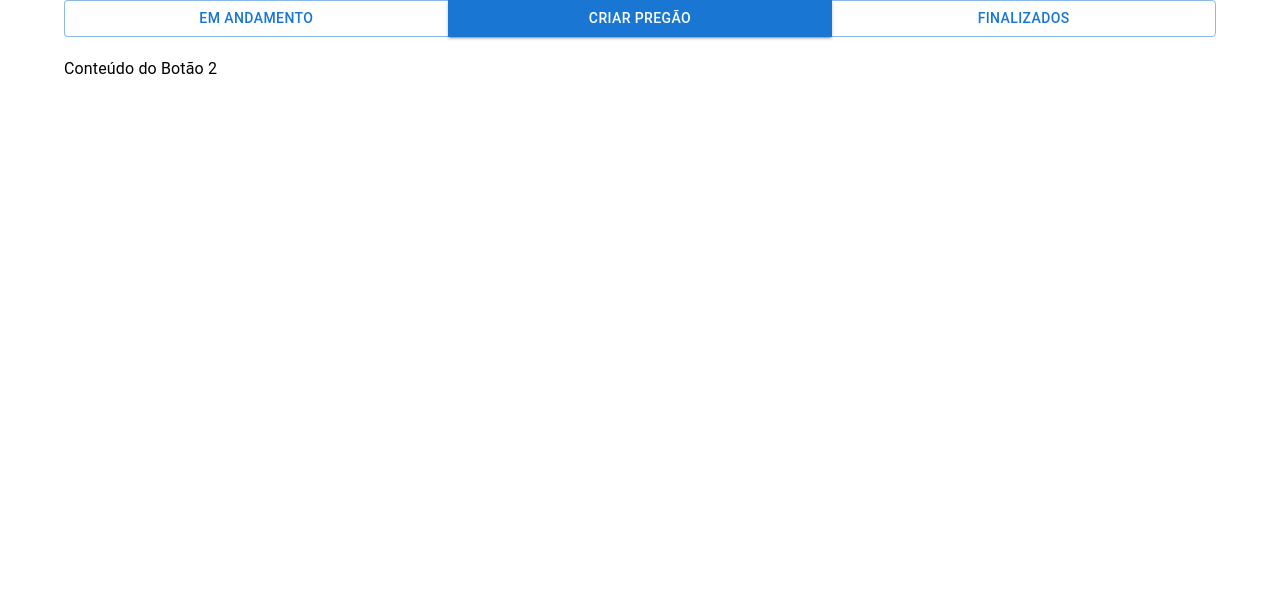
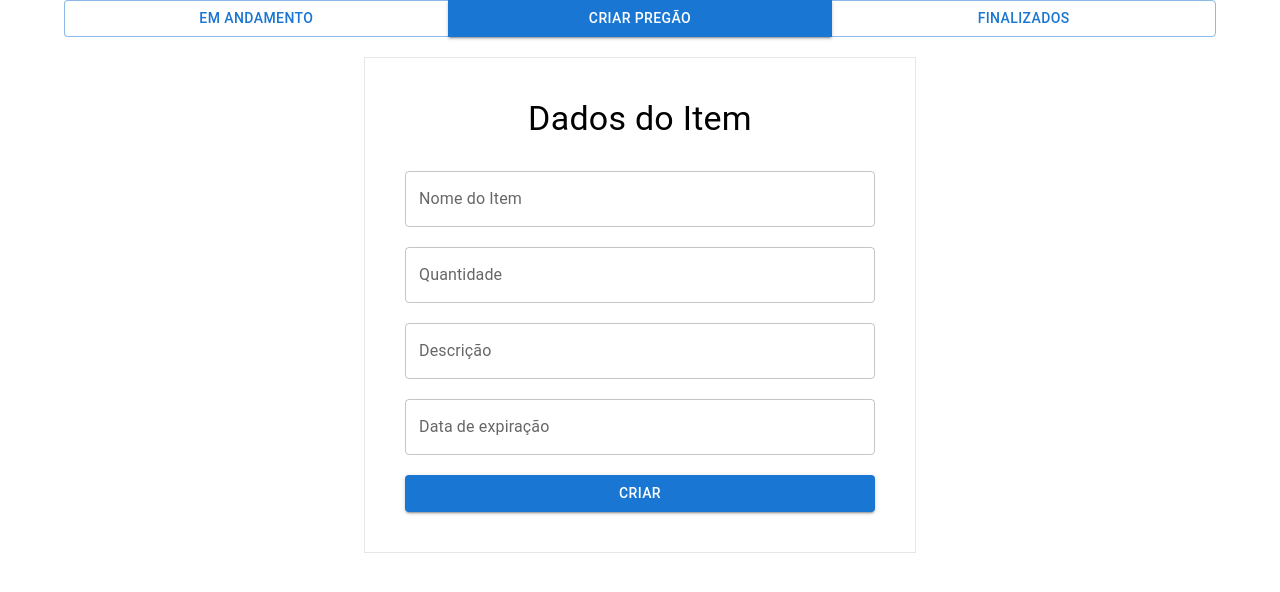
Before and after one commit to GeneralTITO/app-construction, a React (Vite) app in the folder front/: page /homeConstructor in a window 1280 px wide. Both pictures are taken after a click on the button "CRIAR PREGÃO". Shown: the top 592 px of the page. Built offline with nearby package versions, Linux system fonts and the light colour scheme; no server answers.

Commit message:
feaT: add status column at tble

```diff
--- a/front/package.json
+++ b/front/package.json
@@ -13,8 +13,12 @@
     "@emotion/react": "^11.11.1",
     "@emotion/styled": "^11.11.0",
     "@hookform/resolvers": "^3.3.0",
+    "@mui/icons-material": "^5.14.6",
+    "@mui/lab": "^5.0.0-alpha.141",
     "@mui/material": "^5.14.6",
+    "@mui/x-date-pickers": "^6.12.0",
     "axios": "^1.4.0",
+    "dayjs": "^1.11.9",
     "react": "^18.2.0",
     "react-dom": "^18.2.0",
     "react-hook-form": "^7.45.4",
--- a/front/src/App.tsx
+++ b/front/src/App.tsx
@@ -6,7 +6,18 @@ function App() {
   return (
     <>
       <RoutesMain />
-      <ToastContainer />
+      <ToastContainer
+        position="top-center"
+        autoClose={5000}
+        hideProgressBar
+        newestOnTop={false}
+        closeOnClick
+        rtl={false}
+        pauseOnFocusLoss
+        draggable
+        pauseOnHover
+        theme="dark"
+      />
     </>
   );
 }
--- /dev/null
+++ b/front/src/components/CreatePregao.tsx
@@ -0,0 +1,134 @@
+import React from "react";
+import { useForm, Controller } from "react-hook-form";
+import { TextField, Button, Container, Typography } from "@mui/material";
+import { DatePicker } from "@mui/x-date-pickers";
+import { LocalizationProvider } from "@mui/x-date-pickers";
+import { AdapterDayjs } from "@mui/x-date-pickers/AdapterDayjs";
+import "dayjs/locale/pt-br";
+import dayjs from "dayjs";
+import { api } from "../services/api";
+import { toast } from "react-toastify";
+dayjs.locale("pt-br");
+
+interface FormData {
+  item_name: string;
+  amount: string;
+  description: string;
+  expiration: any;
+}
+
+export const CreatePregao: React.FC = () => {
+  const {
+    control,
+    handleSubmit,
+    formState: { errors },
+    reset,
+  } = useForm<FormData>();
+
+  const createPregao = async (data: any) => {
+    try {
+      const token = window.localStorage.getItem("@TOKEN");
+      const user_id = window.localStorage.getItem("@USERID");
+      await api.post(`pregao/${user_id}`, data, {
+        headers: {
+          Authorization: `Bearer ${token}`,
+        },
+      });
+    } catch (error) {
+      console.log(error);
+    } finally {
+      toast.success("pregao criado com sucesso!!", {
+        position: "top-center",
+        autoClose: 5000,
+        hideProgressBar: true,
+        closeOnClick: true,
+        pauseOnHover: true,
+        draggable: true,
+        progress: undefined,
+        theme: "light",
+      });
+      reset();
+    }
+  };
+  const onSubmit = (data: any) => {
+    console.log(data);
+    const expiration = `${data.expiration.$D}/${data.expiration.$M + 1}/${
+      data.expiration.$y
+    }`;
+    delete data.expiration;
+    data.expiration = expiration;
+    createPregao(data);
+  };
+
+  return (
+    <LocalizationProvider dateAdapter={AdapterDayjs} adapterLocale="pt-br">
+      <Container maxWidth="sm">
+        <form
+          onSubmit={handleSubmit(onSubmit)}
+          className="flex flex-col gap-5 border p-10"
+        >
+          <Typography variant="h4" align="center" gutterBottom>
+            Dados do Item
+          </Typography>
+          <Controller
+            name="item_name"
+            control={control}
+            defaultValue=""
+            rules={{ required: "Nome do item é obrigatório" }}
+            render={({ field }) => (
+              <TextField
+                {...field}
+                label="Nome do Item"
+                fullWidth
+                error={!!errors.item_name}
+                helperText={errors.item_name?.message}
+              />
+            )}
+          />
+          <Controller
+            name="amount"
+            control={control}
+            defaultValue=""
+            rules={{ required: "Quantidade é obrigatória" }}
+            render={({ field }) => (
+              <TextField
+                {...field}
+                label="Quantidade"
+                fullWidth
+                error={!!errors.amount}
+                helperText={errors.amount?.message}
+              />
+            )}
+          />
+          <Controller
+            name="description"
+            control={control}
+            defaultValue=""
+            rules={{ required: "Descrição é obrigatória" }}
+            render={({ field }) => (
+              <TextField
+                {...field}
+                label="Descrição"
+                fullWidth
+                error={!!errors.description}
+                helperText={errors.description?.message}
+              />
+            )}
+          />
+          <Controller
+            name="expiration"
+            control={control}
+            defaultValue={null}
+            rules={{ required: "Data de expiração é obrigatória" }}
+            render={({ field }) => (
+              <DatePicker {...field} label="Data de expiração" />
+            )}
+          />
+          <Button type="submit" variant="contained" color="primary" fullWidth>
+            Criar
+          </Button>
+        </form>
+      </Container>
+    </LocalizationProvider>
+  );
+};
--- /dev/null
+++ b/front/src/components/InProgress.tsx
@@ -0,0 +1,3 @@
+export const InProgress = () => {
+  return <div>InProgress</div>;
+};
--- /dev/null
+++ b/front/src/components/ShowItens.tsx
@@ -0,0 +1,105 @@
+import React, { useEffect, useState } from "react";
+import {
+  Table,
+  TableBody,
+  TableCell,
+  TableContainer,
+  TableHead,
+  TableRow,
+  Paper,
+  Button,
+  TextField,
+} from "@mui/material";
+import DeleteIcon from "@mui/icons-material/Delete";
+import EditIcon from "@mui/icons-material/Edit";
+import { api } from "../services/api";
+
+interface Item {
+  id: number;
+  item_name: string;
+  amount: string;
+  description: string;
+  expiration: string;
+  status: string; // Add the "status" field to the Item interface
+  createdAt: string;
+  updatedAt: string;
+}
+
+export const ShowItems = () => {
+  const [items, setItems] = useState<Item[]>([]);
+  const [selectedItemId, setSelectedItemId] = useState<number | null>(null);
+  const [searchTerm, setSearchTerm] = useState<string>("");
+
+  useEffect(() => {
+    const userId = localStorage.getItem("@USERID");
+    const getInsumos = async () => {
+      const response = await api.get(`/pregao/user/${userId}`);
+      console.log(response);
+      setItems(response.data);
+    };
+    getInsumos();
+  }, []);
+
+  const handleEditClick = (itemId: number) => {
+    setSelectedItemId(itemId);
+  };
+
+  const filteredItems = items.filter((item) =>
+    item.item_name.toLowerCase().includes(searchTerm.toLowerCase())
+  );
+
+  return (
+    <>
+      <TextField
+        label="Search Item"
+        value={searchTerm}
+        onChange={(e) => setSearchTerm(e.target.value)}
+        style={{ marginBottom: "16px" }}
+      />
+      {filteredItems.length > 0 ? (
+        <TableContainer component={Paper}>
+          <Table>
+            <TableHead>
+              <TableRow>
+                <TableCell>ID</TableCell>
+                <TableCell>Item Name</TableCell>
+                <TableCell>Amount</TableCell>
+                <TableCell>Description</TableCell>
+                <TableCell>Expiration</TableCell>
+                <TableCell>Status</TableCell> {/* Add the Status column */}
+                <TableCell>Created At</TableCell>
+                <TableCell>Updated At</TableCell>
+                <TableCell>Actions</TableCell>
+              </TableRow>
+            </TableHead>
+            <TableBody>
+              {filteredItems.map((item: Item) => (
+                <TableRow key={item.id}>
+                  <TableCell>{item.id}</TableCell>
+                  <TableCell>{item.item_name}</TableCell>
+                  <TableCell>{item.amount}</TableCell>
+                  <TableCell>{item.description}</TableCell>
+                  <TableCell>{item.expiration}</TableCell>
+                  <TableCell>{item.status}</TableCell> {/* Render the Status */}
+                  <TableCell>{item.createdAt}</TableCell>
+                  <TableCell>{item.updatedAt}</TableCell>
+                  <TableCell>
+                    <Button onClick={() => handleEditClick(item.id)}>
+                      <EditIcon />
+                    </Button>
+                    <Button>
+                      <DeleteIcon />
+                    </Button>
+                  </TableCell>
+                </TableRow>
+              ))}
+            </TableBody>
+          </Table>
+        </TableContainer>
+      ) : (
+        <p>No items found.</p>
+      )}
+      {selectedItemId && <div>{/* Formulário de edição */}</div>}
+    </>
+  );
+};
--- a/front/src/pages/HomeConstructor.tsx
+++ b/front/src/pages/HomeConstructor.tsx
@@ -1,8 +1,10 @@
 import React, { useState } from "react";
 import { Button, ButtonGroup, Container, Typography } from "@mui/material";
+import { CreatePregao } from "../components/CreatePregao";
+import { ShowItems } from "../components/ShowItens";
 
 export const HomeConstructor: React.FC = () => {
-  const [selectedButton, setSelectedButton] = useState<number | null>(null);
+  const [selectedButton, setSelectedButton] = useState<number | null>(0);
 
   const handleButtonClick = (buttonIndex: number) => {
     setSelectedButton(buttonIndex === selectedButton ? null : buttonIndex);
@@ -10,9 +12,9 @@ export const HomeConstructor: React.FC = () => {
 
   const renderContent = () => {
     if (selectedButton === 0) {
-      return <Typography>Conteúdo do Botão 1</Typography>;
+      return <ShowItems />;
     } else if (selectedButton === 1) {
-      return <Typography>Conteúdo do Botão 2</Typography>;
+      return <CreatePregao />;
     } else if (selectedButton === 2) {
       return <Typography>Conteúdo do Botão 3</Typography>;
     } else {
--- a/front/src/pages/Login.tsx
+++ b/front/src/pages/Login.tsx
@@ -4,7 +4,6 @@ import { z } from "zod";
 import { zodResolver } from "@hookform/resolvers/zod";
 import { UserContext } from "../contexts/UserContext";
 import { useContext, useState } from "react";
-
 
 const schema = z.object({
   email: z.string().email(),
```
Also changed, not shown: 1 other file (tests, documents, lock files or other folders).
